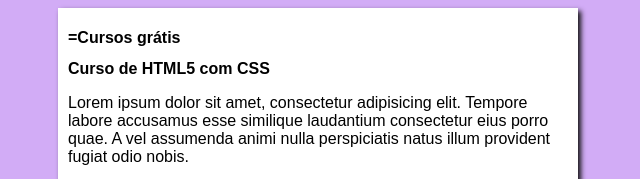
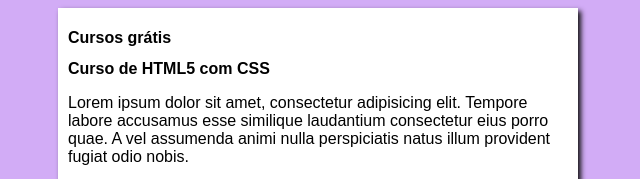
Before and after one commit to Jenmacedo/projeto-site, a plain HTML site: page index.html in a window 1280 px wide. Shown: the top 179 px of the page, 322-962 px from the left. Drawn offline with Linux system fonts and the light colour scheme.

Commit message:
Update index.html

```diff
--- a/index.html
+++ b/index.html
@@ -9,7 +9,7 @@
 <body>
     <main>
         <header>
-            <h1>=Cursos grátis</h1>
+            <h1>Cursos grátis</h1>
         </header>
         <article>
             <h2>Curso de HTML5 com CSS</h2>
```
